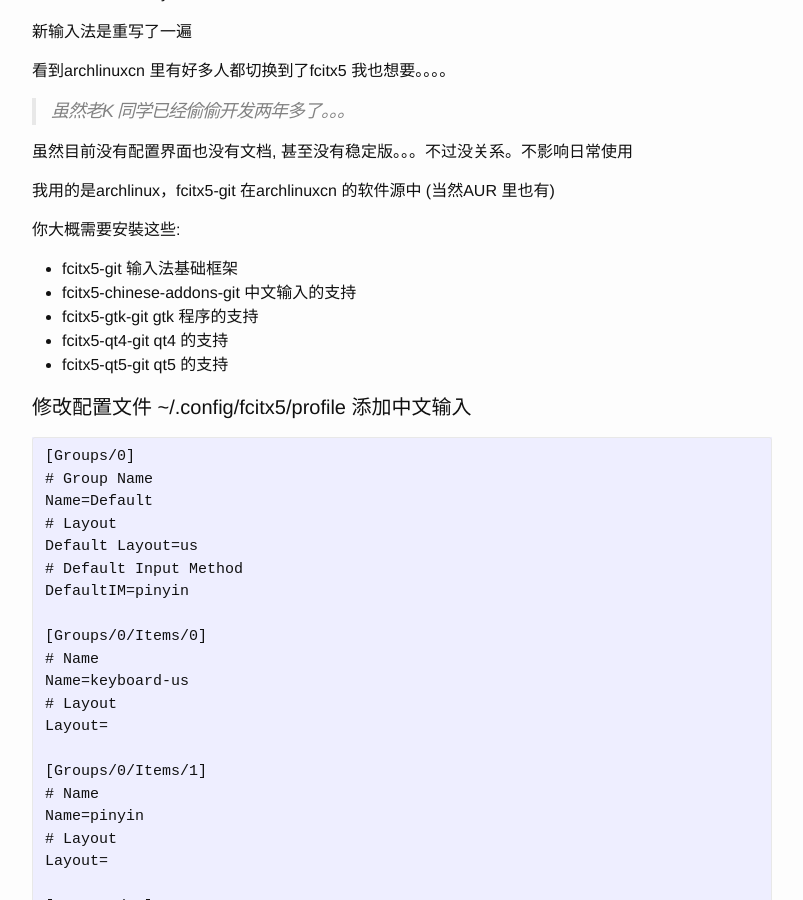
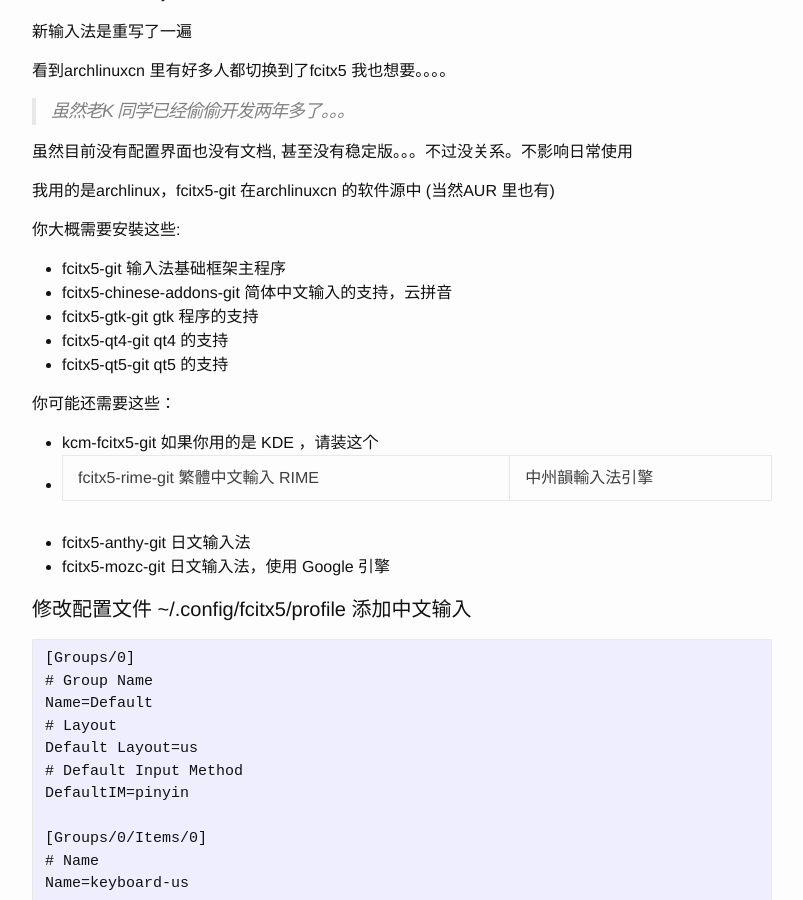
Before and after one commit to a-wing/blog, a Jekyll site: the page built from _posts/2018-08-14-fcitx5.md, in a window 1280 px wide and 900 px high, scrolled down 552 px. Shown: the whole window, without its empty margins (238-1041 px from the left). Built offline with Jekyll 4.4.1, drawn with Linux system fonts in a browser that asks for light colours; comment, search, counter and statistics services are not loaded.

Commit message:
Update fcitx5

````diff
--- a/_posts/2018-08-14-fcitx5.md
+++ b/_posts/2018-08-14-fcitx5.md
@@ -20,12 +20,17 @@
 我用的是archlinux，fcitx5-git 在archlinuxcn 的软件源中 (当然AUR 里也有)
 
 你大概需要安裝这些:
-- fcitx5-git  输入法基础框架
-- fcitx5-chinese-addons-git   中文输入的支持
+- fcitx5-git  输入法基础框架主程序
+- fcitx5-chinese-addons-git   简体中文输入的支持，云拼音
 - fcitx5-gtk-git    gtk 程序的支持
 - fcitx5-qt4-git    qt4 的支持
 - fcitx5-qt5-git    qt5 的支持
 
+你可能还需要这些：
+- kcm-fcitx5-git    如果你用的是 KDE ，请装这个
+- fcitx5-rime-git   繁體中文輸入 RIME | 中州韻輸入法引擎
+- fcitx5-anthy-git  日文输入法
+- fcitx5-mozc-git   日文输入法，使用 Google 引擎
 
 #### 修改配置文件 ~/.config/fcitx5/profile 添加中文输入
 ```
````
